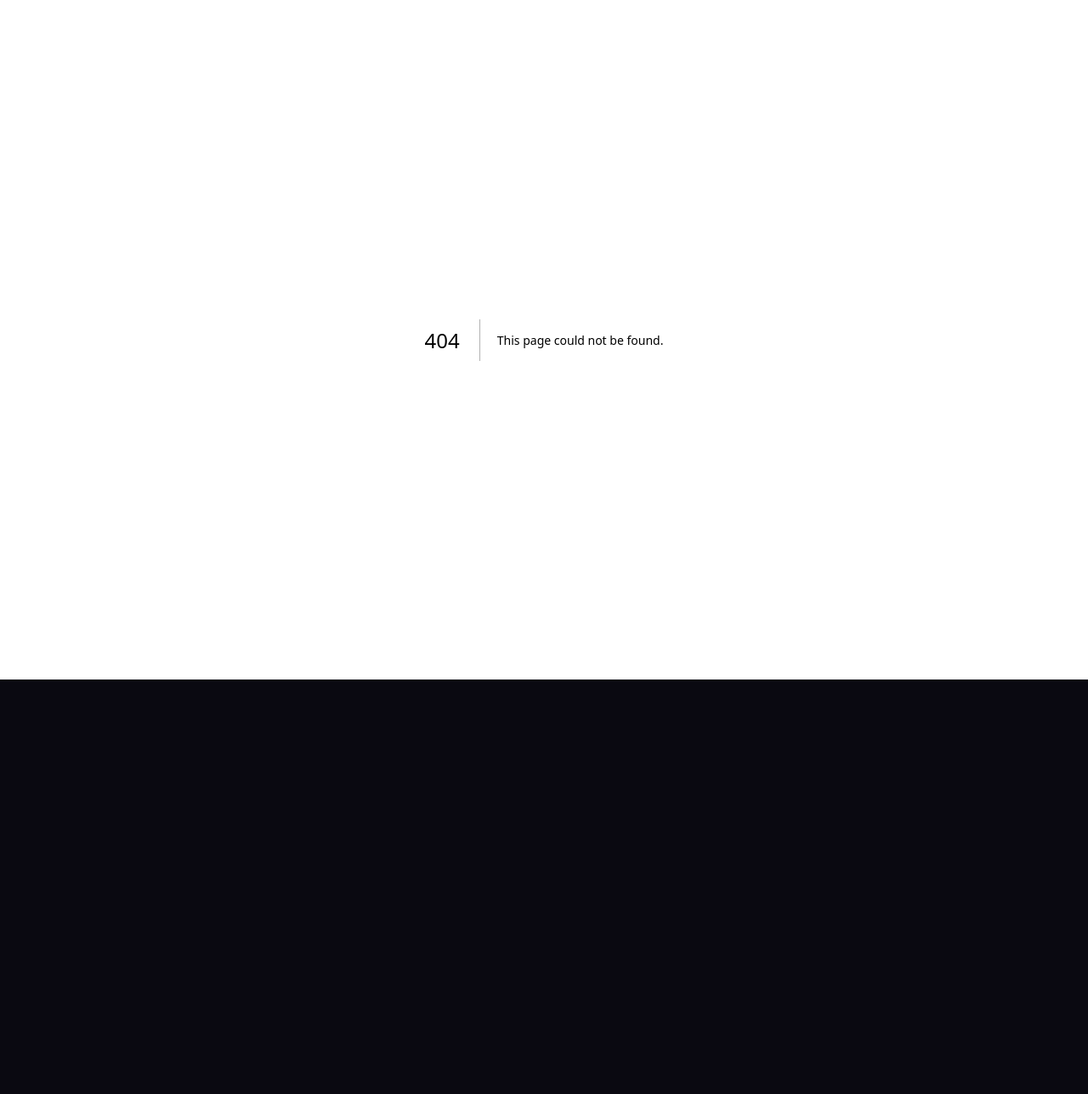
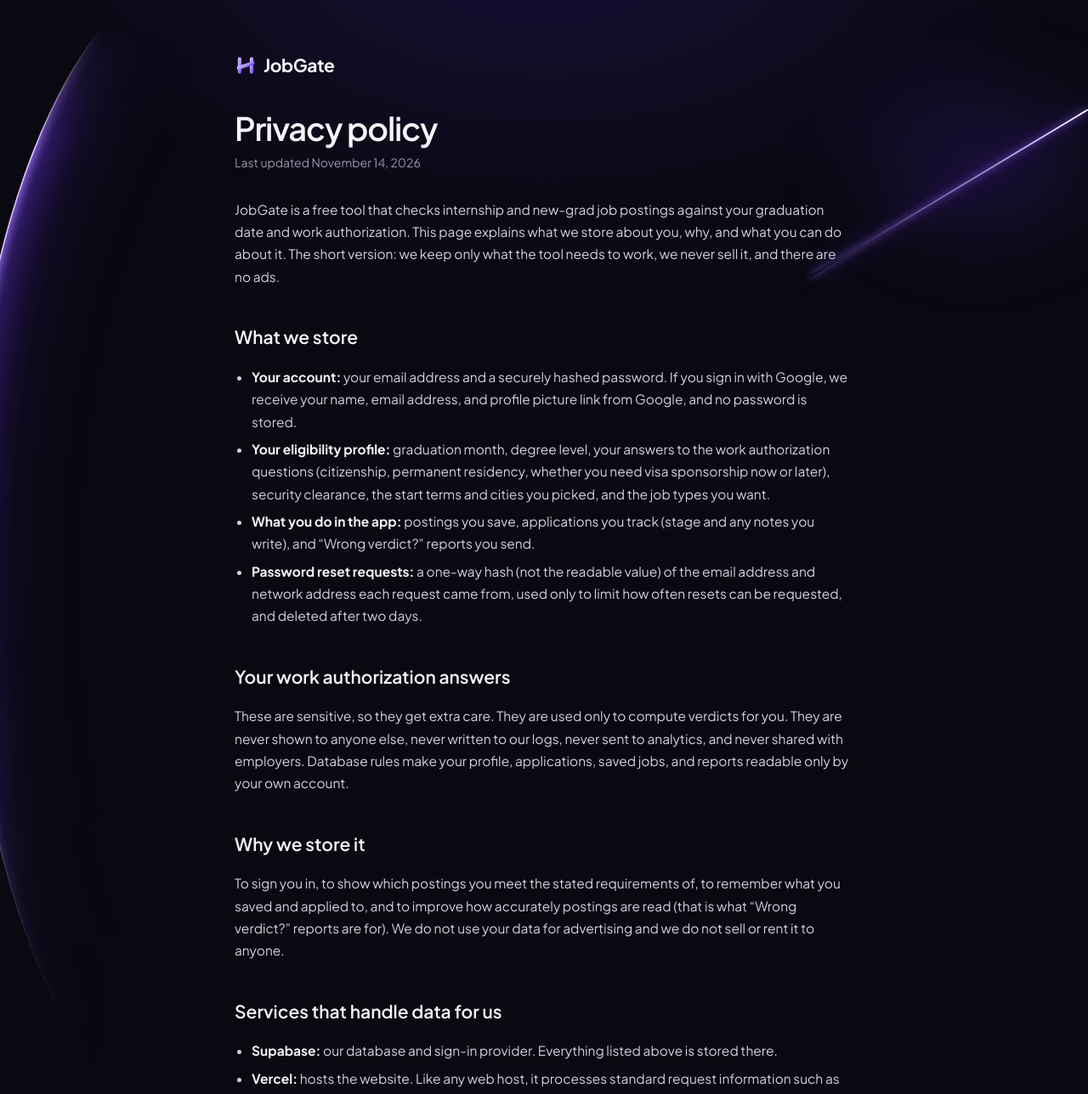
Before and after one commit to Majidraza12/JobGate, a Next.js app: page /privacy in a window 1280 px wide. Before the commit this address had no page. Shown: the top 1288 px of the page at 85% size. Before the commit the page ends 800 px from the top, so only its background shows below. Built offline with nearby package versions, Linux system fonts and the light colour scheme.

Commit message:
feat: privacy policy and terms pages
Plain-language pages that describe only what the app actually stores
and does, linked from the landing footer and the sign-in card. Google
requires a privacy policy URL to publish the OAuth consent screen.

Co-Authored-By: Claude Opus 5.5 <noreply@anthropic.com>

```diff
--- /dev/null
+++ b/src/app/LegalPage.tsx
@@ -0,0 +1,37 @@
+import Link from "next/link";
+import type { ReactNode } from "react";
+import { Ambient } from "@/components/Ambient";
+import { Mark } from "@/components/Mark";
+
+export const CONTACT_EMAIL = "support@jobgate.dev";
+
+// Plain reading layout for the privacy policy and terms.
+export function LegalPage({ title, updated, children }: { title: string; updated: string; children: ReactNode }) {
+  return (
+    <div className="relative min-h-screen overflow-x-clip">
+      <Ambient />
+      <main className="relative z-10 mx-auto max-w-[760px] px-4 py-12 sm:py-16">
+        <Link href="/" className="mb-10 flex items-center gap-2 text-[21px] font-bold tracking-[-0.02em]">
+          <Mark size={26} />
+          JobGate
+        </Link>
+        <h1 className="text-[38px] font-semibold leading-[1.1] tracking-[-0.03em]">{title}</h1>
+        <p className="mt-2 text-[14px] text-muted">Last updated {updated}</p>
+        <div className="mt-8 space-y-4 text-[15.5px] leading-[1.7] text-soft [&_a]:text-lavender [&_a]:underline [&_a]:underline-offset-4 [&_h2]:mt-10 [&_h2]:text-[21px] [&_h2]:font-semibold [&_h2]:text-ink [&_li]:ml-5 [&_li]:list-disc [&_strong]:text-ink [&_ul]:space-y-1.5">
+          {children}
+        </div>
+        <p className="mt-12 flex gap-5 border-t border-white/[0.07] pt-6 text-[13.5px] text-muted">
+          <Link href="/privacy" className="hover:text-ink">
+            Privacy
+          </Link>
+          <Link href="/terms" className="hover:text-ink">
+            Terms
+          </Link>
+          <Link href="/" className="hover:text-ink">
+            Home
+          </Link>
+        </p>
+      </main>
+    </div>
+  );
+}
--- a/src/app/login/page.tsx
+++ b/src/app/login/page.tsx
@@ -1,4 +1,5 @@
 import type { Metadata } from "next";
+import Link from "next/link";
 import { AuthShell } from "./AuthShell";
 import { LoginForm } from "./LoginForm";
 
@@ -16,6 +17,17 @@ export default async function LoginPage({ searchParams }: { searchParams: Promis
       intro="Internship and new-grad postings matched to your graduation date and work authorization, with the sentence that decides each one."
     >
       <LoginForm initialMode={mode === "signup" ? "up" : "in"} linkError={error === "link"} />
+      <p className="mt-5 text-center text-[12.5px] leading-[1.6] text-muted">
+        By continuing, you agree to the{" "}
+        <Link href="/terms" className="text-soft underline decoration-white/20 underline-offset-4 hover:text-ink">
+          Terms
+        </Link>{" "}
+        and{" "}
+        <Link href="/privacy" className="text-soft underline decoration-white/20 underline-offset-4 hover:text-ink">
+          Privacy policy
+        </Link>
+        .
+      </p>
     </AuthShell>
   );
 }
--- a/src/app/page.tsx
+++ b/src/app/page.tsx
@@ -198,6 +198,12 @@ export default function Landing() {
               SimplifyJobs
             </a>
             .
+            <Link className="ml-4 text-soft hover:text-ink" href="/privacy">
+              Privacy
+            </Link>
+            <Link className="ml-3 text-soft hover:text-ink" href="/terms">
+              Terms
+            </Link>
           </p>
         </div>
       </footer>
--- /dev/null
+++ b/src/app/privacy/page.tsx
@@ -0,0 +1,91 @@
+import type { Metadata } from "next";
+import { CONTACT_EMAIL, LegalPage } from "../LegalPage";
+
+export const metadata: Metadata = { title: "Privacy policy", alternates: { canonical: "/privacy" } };
+
+export default function PrivacyPage() {
+  return (
+    <LegalPage title="Privacy policy" updated="November 14, 2026">
+      <p>
+        JobGate is a free tool that checks internship and new-grad job postings against your graduation date and work authorization. This page explains what we
+        store about you, why, and what you can do about it. The short version: we keep only what the tool needs to work, we never sell it, and there are no ads.
+      </p>
+
+      <h2>What we store</h2>
+      <ul>
+        <li>
+          <strong>Your account:</strong> your email address and a securely hashed password. If you sign in with Google, we receive your name, email address, and
+          profile picture link from Google, and no password is stored.
+        </li>
+        <li>
+          <strong>Your eligibility profile:</strong> graduation month, degree level, your answers to the work authorization questions (citizenship, permanent
+          residency, whether you need visa sponsorship now or later), security clearance, the start terms and cities you picked, and the job types you want.
+        </li>
+        <li>
+          <strong>What you do in the app:</strong> postings you save, applications you track (stage and any notes you write), and &ldquo;Wrong verdict?&rdquo;
+          reports you send.
+        </li>
+        <li>
+          <strong>Password reset requests:</strong> a one-way hash (not the readable value) of the email address and network address each request came from,
+          used only to limit how often resets can be requested, and deleted after two days.
+        </li>
+      </ul>
+
+      <h2>Your work authorization answers</h2>
+      <p>
+        These are sensitive, so they get extra care. They are used only to compute verdicts for you. They are never shown to anyone else, never written to our
+        logs, never sent to analytics, and never shared with employers. Database rules make your profile, applications, saved jobs, and reports readable only by
+        your own account.
+      </p>
+
+      <h2>Why we store it</h2>
+      <p>
+        To sign you in, to show which postings you meet the stated requirements of, to remember what you saved and applied to, and to improve how accurately
+        postings are read (that is what &ldquo;Wrong verdict?&rdquo; reports are for). We do not use your data for advertising and we do not sell or rent it to
+        anyone.
+      </p>
+
+      <h2>Services that handle data for us</h2>
+      <ul>
+        <li>
+          <strong>Supabase:</strong> our database and sign-in provider. Everything listed above is stored there.
+        </li>
+        <li>
+          <strong>Vercel:</strong> hosts the website. Like any web host, it processes standard request information such as IP addresses to serve pages.
+        </li>
+        <li>
+          <strong>Resend:</strong> sends account emails such as password resets. It receives the email address and the message.
+        </li>
+        <li>
+          <strong>Google:</strong> only if you choose &ldquo;Continue with Google&rdquo;, under Google&apos;s own privacy policy.
+        </li>
+      </ul>
+
+      <h2>Cookies</h2>
+      <p>We use only the cookies needed to keep you signed in. No advertising or tracking cookies.</p>
+
+      <h2>Job postings</h2>
+      <p>
+        Postings come from public sources and the employers&apos; own career sites. The requirement checks are done once per posting and are the same for every
+        user; your profile is only compared with them when you view your feed.
+      </p>
+
+      <h2>Keeping or deleting your data</h2>
+      <p>
+        We keep your data while you have an account. To delete your account and everything linked to it, or to get a copy of your data, email{" "}
+        <a href={`mailto:${CONTACT_EMAIL}`}>{CONTACT_EMAIL}</a> from the address you signed up with. We will do it within 30 days and confirm by email.
+      </p>
+
+      <h2>Children</h2>
+      <p>JobGate is meant for college students and recent graduates. It is not intended for anyone under 16.</p>
+
+      <h2>Changes</h2>
+      <p>If this policy changes, we will update this page and the date at the top. For a significant change, we will email account holders first.</p>
+
+      <h2>Contact</h2>
+      <p>
+        Questions: <a href={`mailto:${CONTACT_EMAIL}`}>{CONTACT_EMAIL}</a>
+      </p>
+    </LegalPage>
+  );
+}
--- a/src/app/robots.ts
+++ b/src/app/robots.ts
@@ -5,7 +5,7 @@ import { SITE_URL } from "@/lib/site";
 // account, so crawlers would only ever see a redirect to /login.
 export default function robots(): MetadataRoute.Robots {
   return {
-    rules: { userAgent: "*", allow: ["/", "/login"], disallow: ["/feed", "/listing/", "/applied", "/saved", "/profile", "/reset-password", "/auth/", "/login/forgot"] },
+    rules: { userAgent: "*", allow: ["/", "/login", "/privacy", "/terms"], disallow: ["/feed", "/listing/", "/applied", "/saved", "/profile", "/reset-password", "/auth/", "/login/forgot"] },
     sitemap: `${SITE_URL}/sitemap.xml`,
     host: SITE_URL,
   };
--- a/src/app/sitemap.ts
+++ b/src/app/sitemap.ts
@@ -5,5 +5,7 @@ export default function sitemap(): MetadataRoute.Sitemap {
   return [
     { url: SITE_URL, changeFrequency: "weekly", priority: 1 },
     { url: `${SITE_URL}/login`, changeFrequency: "yearly", priority: 0.5 },
+    { url: `${SITE_URL}/privacy`, changeFrequency: "yearly", priority: 0.3 },
+    { url: `${SITE_URL}/terms`, changeFrequency: "yearly", priority: 0.3 },
   ];
 }
--- /dev/null
+++ b/src/app/terms/page.tsx
@@ -0,0 +1,64 @@
+import type { Metadata } from "next";
+import { CONTACT_EMAIL, LegalPage } from "../LegalPage";
+
+export const metadata: Metadata = { title: "Terms of service", alternates: { canonical: "/terms" } };
+
+export default function TermsPage() {
+  return (
+    <LegalPage title="Terms of service" updated="November 14, 2026">
+      <p>By creating an account or using JobGate, you agree to these terms. They are short on purpose.</p>
+
+      <h2>What JobGate is</h2>
+      <p>
+        A free tool that reads job postings for stated eligibility requirements, such as graduation windows, return-to-school rules, citizenship, visa
+        sponsorship, and security clearance, and compares them with the profile you give it.
+      </p>
+
+      <h2>Verdicts are guidance, not guarantees</h2>
+      <p>
+        Requirements are read from posting text automatically and can be wrong or out of date, and employers can change postings at any time.
+        &ldquo;Eligible&rdquo; means you meet every requirement the posting states that JobGate evaluated. It is not a promise from the employer, and it is not
+        legal or immigration advice. Always read the original posting, linked on every listing, before you apply. If a verdict looks wrong, the &ldquo;Wrong
+        verdict?&rdquo; button tells us.
+      </p>
+
+      <h2>Your account</h2>
+      <ul>
+        <li>Give accurate profile answers; verdicts are only as good as they are.</li>
+        <li>Keep your sign-in details to yourself. You are responsible for activity on your account.</li>
+        <li>One person per account.</li>
+      </ul>
+
+      <h2>Fair use</h2>
+      <p>
+        Don&apos;t try to break, overload, or get around the limits of the service, access other people&apos;s data, or copy listings or verdicts in bulk. We may
+        suspend accounts that do.
+      </p>
+
+      <h2>Job listings</h2>
+      <p>
+        Listings belong to the employers that posted them and link to their own sites. JobGate is not affiliated with those employers or with any job board, and
+        is not responsible for their hiring decisions or the content of their postings.
+      </p>
+
+      <h2>The service</h2>
+      <p>
+        JobGate is provided free and &ldquo;as is&rdquo;, without warranties of any kind. It may change, pause, or stop. To the extent the law allows, JobGate is
+        not liable for decisions you make based on it, including applications you did or did not send.
+      </p>
+
+      <h2>Ending your account</h2>
+      <p>
+        You can stop using JobGate at any time. To delete your account and data, email <a href={`mailto:${CONTACT_EMAIL}`}>{CONTACT_EMAIL}</a>.
+      </p>
+
+      <h2>Changes</h2>
+      <p>If these terms change, we will update this page and the date at the top.</p>
+
+      <h2>Contact</h2>
+      <p>
+        <a href={`mailto:${CONTACT_EMAIL}`}>{CONTACT_EMAIL}</a>
+      </p>
+    </LegalPage>
+  );
+}
--- a/src/lib/publicPaths.ts
+++ b/src/lib/publicPaths.ts
@@ -2,7 +2,7 @@
 // rule can be unit-tested without a request.
 // Crawler files and the link-preview image must be reachable without an
 // account, or Google and LinkedIn just get redirected to /login.
-const PUBLIC_PATHS = ["/login", "/auth", "/robots.txt", "/sitemap.xml", "/opengraph-image"];
+const PUBLIC_PATHS = ["/login", "/auth", "/privacy", "/terms", "/robots.txt", "/sitemap.xml", "/opengraph-image"];
 
 // Whole path segments: "/login" and "/auth/..." are public, "/login-anything" is not.
 export const isPublicPath = (path: string) => path === "/" || PUBLIC_PATHS.some((p) => path === p || path.startsWith(`${p}/`));
```
Also changed, not shown: 1 other file (tests, documents, lock files or other folders).
